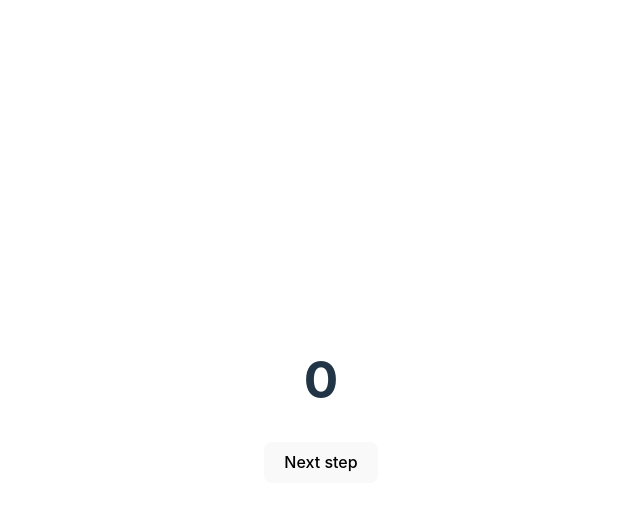
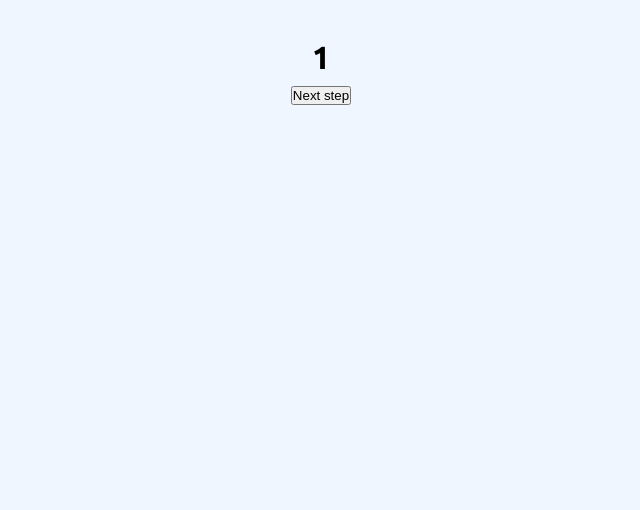
Before and after one commit to xaviguasch/multi-step-form-frontendmentor-react-app, a React (Vite) app: page / in a window 1280 px wide. Shown: the top 510 px of the page, without its empty margins (319-959 px from the left). Built offline with nearby package versions, Linux system fonts and the light colour scheme.

Commit message:
added basic custom properties in index.css

```diff
--- a/src/App.jsx
+++ b/src/App.jsx
@@ -2,14 +2,14 @@ import { useState } from 'react'
 import './App.css'
 
 function App() {
-  const [page, setPage] = useState(0)
+  const [currPage, setCurrPage] = useState(1)
   return (
     <div className='App'>
-      <h1>{page}</h1>
-      {page > 1 && (
-        <button onClick={() => setPage((prevPage) => prevPage - 1)}>Go back</button>
+      <h1>{currPage}</h1>
+      {currPage > 1 && (
+        <button onClick={() => setCurrPage((prevPage) => prevPage - 1)}>Go back</button>
       )}
-      <button onClick={() => setPage((prevPage) => prevPage + 1)}>Next step</button>
+      <button onClick={() => setCurrPage((prevPage) => prevPage + 1)}>Next step</button>
     </div>
   )
 }
--- a/src/index.css
+++ b/src/index.css
@@ -1,69 +1,88 @@
-:root {
-  font-family: Inter, system-ui, Avenir, Helvetica, Arial, sans-serif;
-  line-height: 1.5;
-  font-weight: 400;
+@import url('https://fonts.googleapis.com/css2?family=Ubuntu:wght@400;500;700&display=swap');
 
-  color-scheme: light dark;
-  color: rgba(255, 255, 255, 0.87);
-  background-color: #242424;
-
-  font-synthesis: none;
-  text-rendering: optimizeLegibility;
-  -webkit-font-smoothing: antialiased;
-  -moz-osx-font-smoothing: grayscale;
-  -webkit-text-size-adjust: 100%;
+*,
+*::before,
+*::after {
+  box-sizing: border-box;
+  margin: 0;
+  padding: 0;
 }
 
-a {
-  font-weight: 500;
-  color: #646cff;
-  text-decoration: inherit;
-}
-a:hover {
-  color: #535bf2;
+/* ================== */
+/* Custom properties */
+/* ================== */
+
+:root {
+  --ff-main: 'Ubuntu', sans-serif;
+
+  /* --fw-light: 300; */
+  --fw-regular: 400;
+  --fw-medium: 500;
+  /* --fw-semi-bold: 600; */
+  --fw-bold: 700;
+
+  --fs-07: 0.438rem;
+  --fs-08: 0.5em;
+  --fs-09: 0.563em;
+  --fs-10: 0.625rem;
+  --fs-11: 0.688em;
+  --fs-12: 0.75rem;
+  --fs-13: 0.813rem;
+  --fs-14: 0.875rem;
+  --fs-15: 0.938rem;
+  --fs-16: 1rem;
+  --fs-18: 1.125rem;
+  --fs-20: 1.25rem;
+  --fs-22: 1.375rem;
+  --fs-24: 1.5rem;
+  --fs-26: 1.625rem;
+  --fs-28: 1.75rem;
+  --fs-30: 1.875em;
+  --fs-32: 2rem;
+  --fs-36: 2.25rem;
+  --fs-40: 2.5rem;
+  --fs-48: 3rem;
+  --fs-56: 3.5rem;
+  --fs-60: 3.75rem;
+  --fs-64: 4rem;
+  --fs-72: 4.5rem;
+  --fs-80: 5rem;
+
+  /* Text */
+  --clr-white-text: hsla(0, 0%, 100%, 1);
+  --clr-denim-text: hsla(213, 96%, 18%, 1);
+  --clr-grey-text: hsla(231, 11%, 63%, 1);
+
+  /* Background  */
+  --clr-white-bg: hsla(0, 0%, 100%, 1);
+  --clr-alabaster-bg: hsl(231, 100%, 99%);
+  --clr-magnolia-bg: hsl(217, 100%, 97%);
+  --clr-light-gray-bg: hsl(229, 24%, 87%);
+
+  /* Others */
+  --clr-purplish-blue-bg: hsl(243, 100%, 62%);
+  --clr-pastel-blue-bg: hsl(228, 100%, 84%);
+  --clr-light-blue-bg: hsl(206, 94%, 87%);
+  --clr-strawberry-red-bg: hsl(354, 84%, 57%);
+  --clr-black-bg: hsla(0, 0%, 0%, 1);
 }
 
 body {
-  margin: 0;
-  display: flex;
-  place-items: center;
-  min-width: 320px;
-  min-height: 100vh;
+  background: var(--clr-magnolia-bg);
+
+  color: var(--clr-grey-grey-text);
+  font-family: var(--ff-main);
+  font-size: var(--fs-16);
+  font-weight: var(--fw-regular);
+  line-height: 1.5625;
+  text-align: left;
 }
 
-h1 {
-  font-size: 3.2em;
-  line-height: 1.1;
+img {
+  display: block;
+  max-width: 100%;
 }
 
-button {
-  border-radius: 8px;
-  border: 1px solid transparent;
-  padding: 0.6em 1.2em;
-  font-size: 1em;
-  font-weight: 500;
-  font-family: inherit;
-  background-color: #1a1a1a;
-  cursor: pointer;
-  transition: border-color 0.25s;
+ul {
+  list-style: none;
 }
-button:hover {
-  border-color: #646cff;
-}
-button:focus,
-button:focus-visible {
-  outline: 4px auto -webkit-focus-ring-color;
-}
-
-@media (prefers-color-scheme: light) {
-  :root {
-    color: #213547;
-    background-color: #ffffff;
-  }
-  a:hover {
-    color: #747bff;
-  }
-  button {
-    background-color: #f9f9f9;
-  }
-}
```
Also changed, not shown: 1 other file (tests, documents, lock files or other folders).
